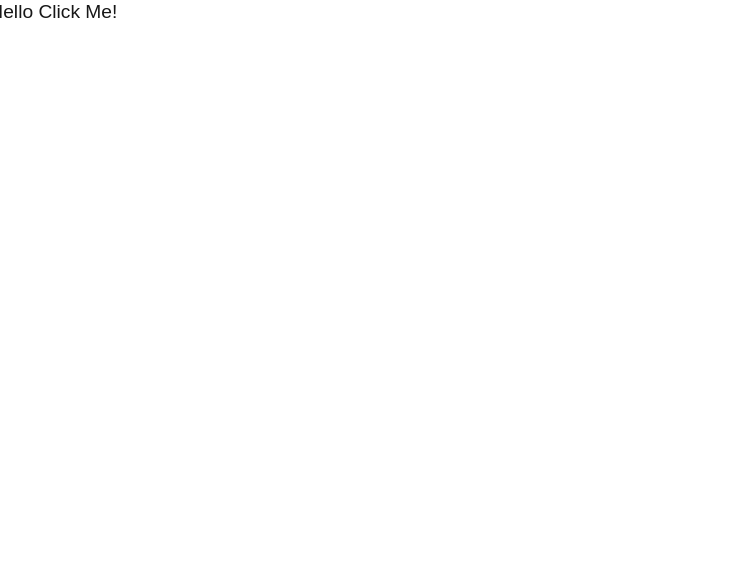
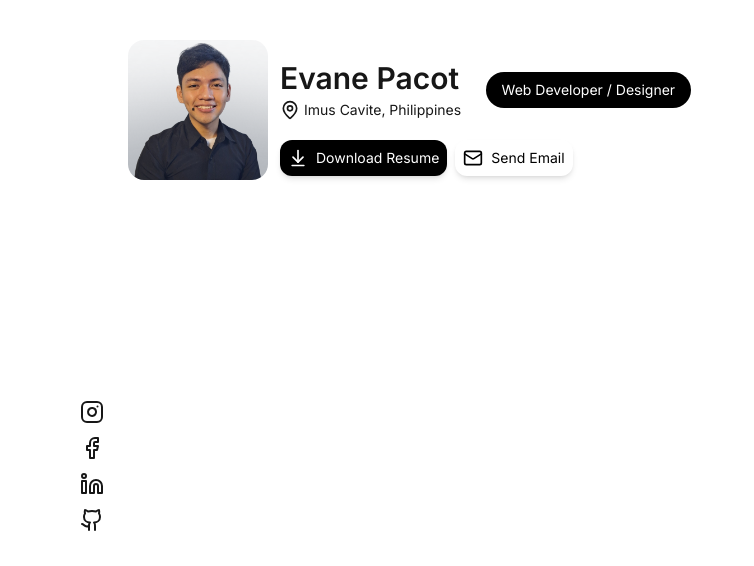
Before and after one commit to Minyoui/my-portfolio-pacot, a Next.js app: page / in a window 1280 px wide. Shown: the top 566 px of the page, without its empty margins (0-754 px from the left). Built offline with nearby package versions, Linux system fonts and the light colour scheme.

Commit message:
5th Commit (Header and Fixed Social Link)

```diff
--- a/app/page.tsx
+++ b/app/page.tsx
@@ -1,10 +1,12 @@
 import Button from "@/component/Buttons/page";
 import Header from "@/sections/Header/page";
+import FixedLinks from "@/component/SocialLinks/page";
 
 export default function Home() {
   return (
     <main>
-      <Header />
+      <FixedLinks />
+      <Header className="font-inter mx-auto max-w-5xl"/>
     </main>
   );
 }
--- a/component/Buttons/page.tsx
+++ b/component/Buttons/page.tsx
@@ -1,6 +1,6 @@
 "use client"
 
-import React, { ButtonHTMLAttributes } from "react";
+import React, { ButtonHTMLAttributes, ReactNode } from "react";
 import { motion, MotionProps } from "motion/react";
 
 interface ButtonProps
@@ -13,6 +13,7 @@ interface ButtonProps
         initial?: MotionProps["initial"];
         animate?: MotionProps["animate"];
         transition?: MotionProps["transition"];
+        children: ReactNode;
     }
 
 const Button: React.FC<ButtonProps> = ({
@@ -24,7 +25,8 @@ const Button: React.FC<ButtonProps> = ({
     whileInView,
     initial,
     animate,
-    transition
+    transition,
+    children
 }) => {
     return (
         <motion.button
@@ -37,6 +39,7 @@ const Button: React.FC<ButtonProps> = ({
             animate={animate}
             transition={transition}
         >
+            {children}
             {text}
         </motion.button>
     );
--- /dev/null
+++ b/component/SocialLinks/page.tsx
@@ -0,0 +1,49 @@
+"use client"
+
+import { motion } from "motion/react"
+import { Instagram, Facebook, Linkedin, Github } from "lucide-react";
+
+const SocialLinks = [
+    {
+        id:1,
+        icon: <Instagram />,
+        link:"https://www.instagram.com/evn_dc_pct/"
+    },
+    {
+        id:2,
+        icon: <Facebook />,
+        link:"https://www.facebook.com/evane.pacot/"
+    },
+    {
+        id:3,
+        icon: <Linkedin />,
+        link:"https://www.linkedin.com/in/evane-pacot-260b85341"
+    },
+    {
+        id:4,
+        icon: <Github />,
+        link:"https://github.com/Minyoui"
+    },
+];
+
+const FixedLinks = () => {
+    return (
+        <aside
+            className="fixed flex flex-col left-20 top-1/2 space-y-3"
+        >
+            {SocialLinks.map((social, index) => (
+                <motion.a
+                    key={index}
+                    className="cursor-pointer"
+                    target="_blank"
+                    whileHover={{ scale: 1.1 }}
+                    href={social.link}
+                >
+                    {social.icon}
+                </motion.a>
+            ))}
+        </aside>
+    );
+};
+
+export default FixedLinks;
--- a/package.json
+++ b/package.json
@@ -10,7 +10,7 @@
   },
   "dependencies": {
     "lucide-react": "^0.563.0",
-    "motion": "^12.29.2",
+    "motion": "^12.29.3",
     "next": "16.1.6",
     "react": "19.2.3",
     "react-dom": "19.2.3"
--- a/sections/Header/page.tsx
+++ b/sections/Header/page.tsx
@@ -1,5 +1,10 @@
+"use client"
+
 import React from "react";
 import Button from "@/component/Buttons/page";
+import Image from "next/image";
+import { MapPin, ArrowDownToLine, Mail } from "lucide-react";
+import { motion } from "motion/react";
 
 interface HeaderProps {
     className?:string;
@@ -7,12 +12,49 @@ interface HeaderProps {
 
 const Header: React.FC<HeaderProps> = ({ className }) => {
     return (
-        <header className={`${className}`}>
-            <Button
-                text="Hello Click Me!"
-                whileHover={{ scale:1.2 }}
-                whileTap={{scale:1}}
-            />
+        <header className={`w-full flex space-x-3 pt-10 ${className}`}>
+            <motion.div className="relative h-35 w-35">
+                <Image
+                    src="/profile.png"
+                    fill
+                    alt="profile picture"
+                    className="rounded-2xl"
+                />
+            </motion.div>
+            <div className="flex-col pt-5 space-y-5">
+                <div className="grid grid-cols-2 items-center">
+                    <div className="flex-col">
+                        <h1 className="font-semibold text-3xl">Evane Pacot</h1>
+                        <p className="flex text-sm items-center mt-1">
+                            <MapPin className="w-5 h-5 mr-1"/> Imus Cavite, Philippines
+                        </p>
+                    </div>
+                    <motion.p
+                        className="py-2 px-4 rounded-4xl text-sm bg-black text-white"
+                        whileHover={{ y:-3 }}
+                    >
+                        Web Developer / Designer
+                    </motion.p>
+                </div>
+
+                {/* MENU BUTTONS */}
+                <div className="flex items-center space-x-2">
+                    <Button
+                        text="Download Resume"
+                        className="flex items-center bg-black text-white p-2 text-sm rounded-xl gap-2 shadow-md"
+                        whileHover={{ y:-2 }}
+                    >
+                        <ArrowDownToLine className="w-5 h-5" />
+                    </Button>
+                    <Button
+                        text="Send Email"
+                        className="flex items-center text-black p-2 text-sm rounded-xl gap-2 shadow-md"
+                        whileHover={{ y:-2 }}
+                    >
+                        <Mail className="w-5 h-5" />
+                    </Button>
+                </div>
+            </div>
         </header>
     );
 };
```
Also changed, not shown: 1 other file (tests, documents, lock files or other folders).
